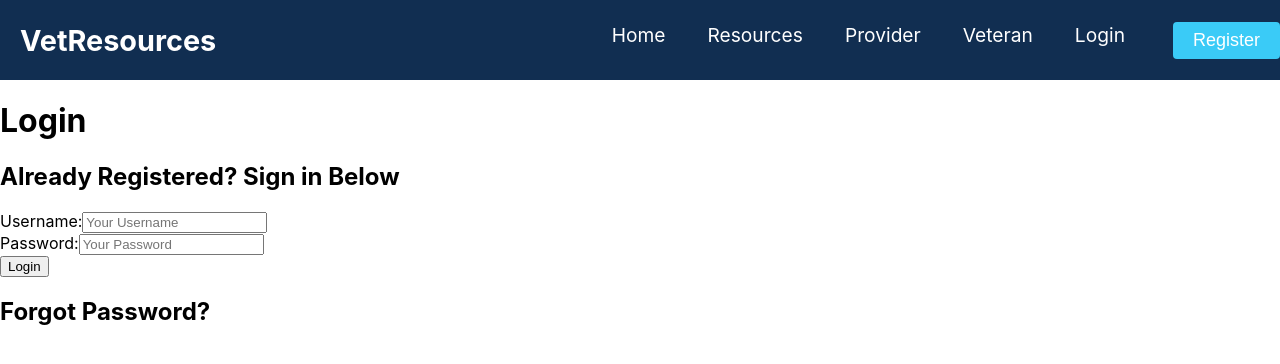
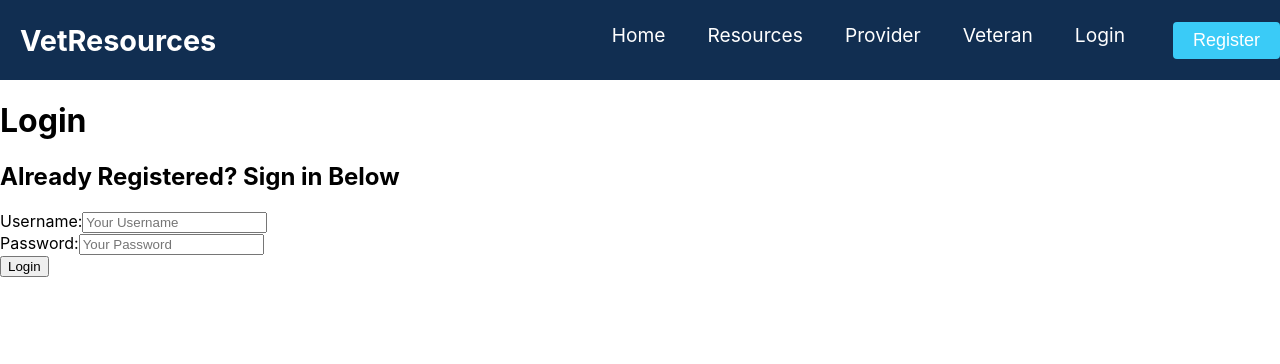
Before and after one commit to patrickcollins24/vet-resources, a React (Create React App) app: page /login in a window 1280 px wide. Shown: the top 364 px of the page. Built offline with nearby package versions, Linux system fonts and the light colour scheme.

Commit message:
updated login page, removed forgot password text

```diff
--- a/src/components/ProviderLogin.jsx
+++ b/src/components/ProviderLogin.jsx
@@ -75,7 +75,6 @@ class ProviderLogin extends React.Component {
             message={this.state.serverResponse.message}
           />
         ) : null}
-        <div><h2>Forgot Password?</h2></div>
       </>
     );
   }
```
